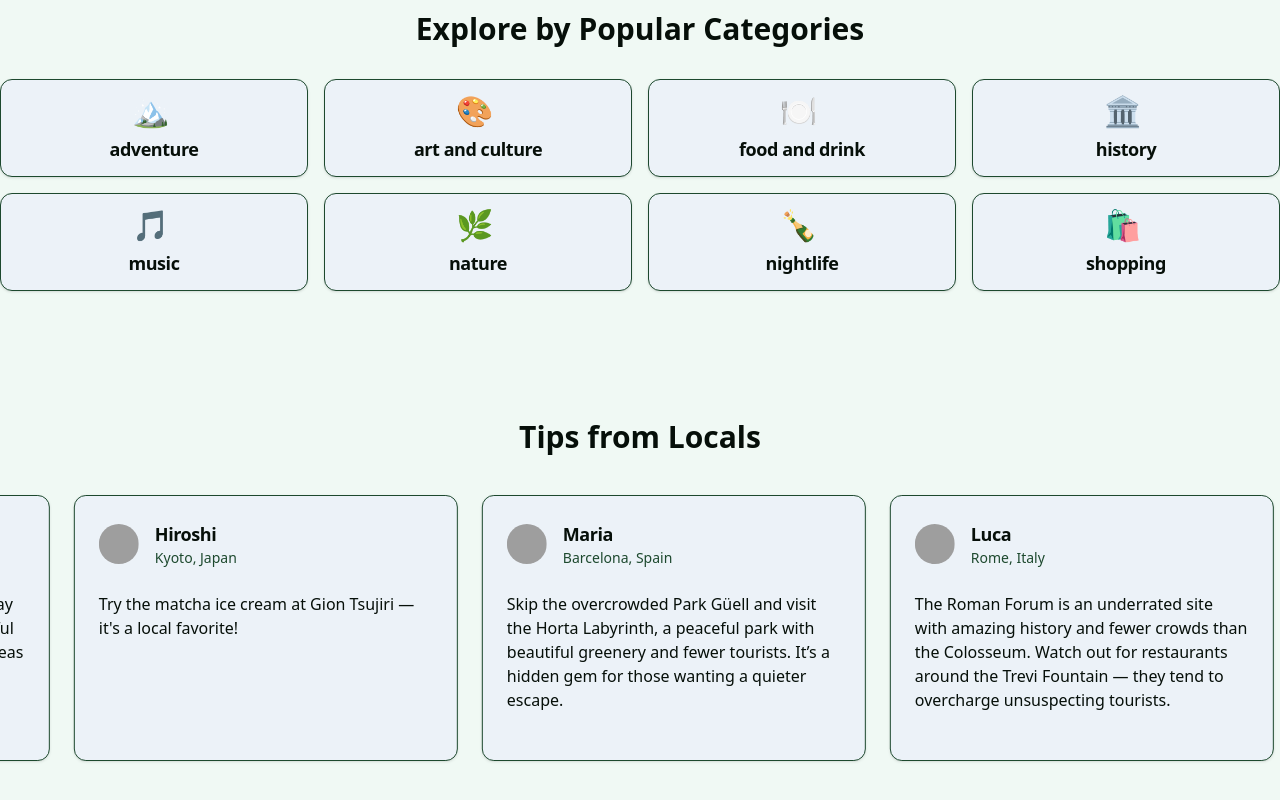
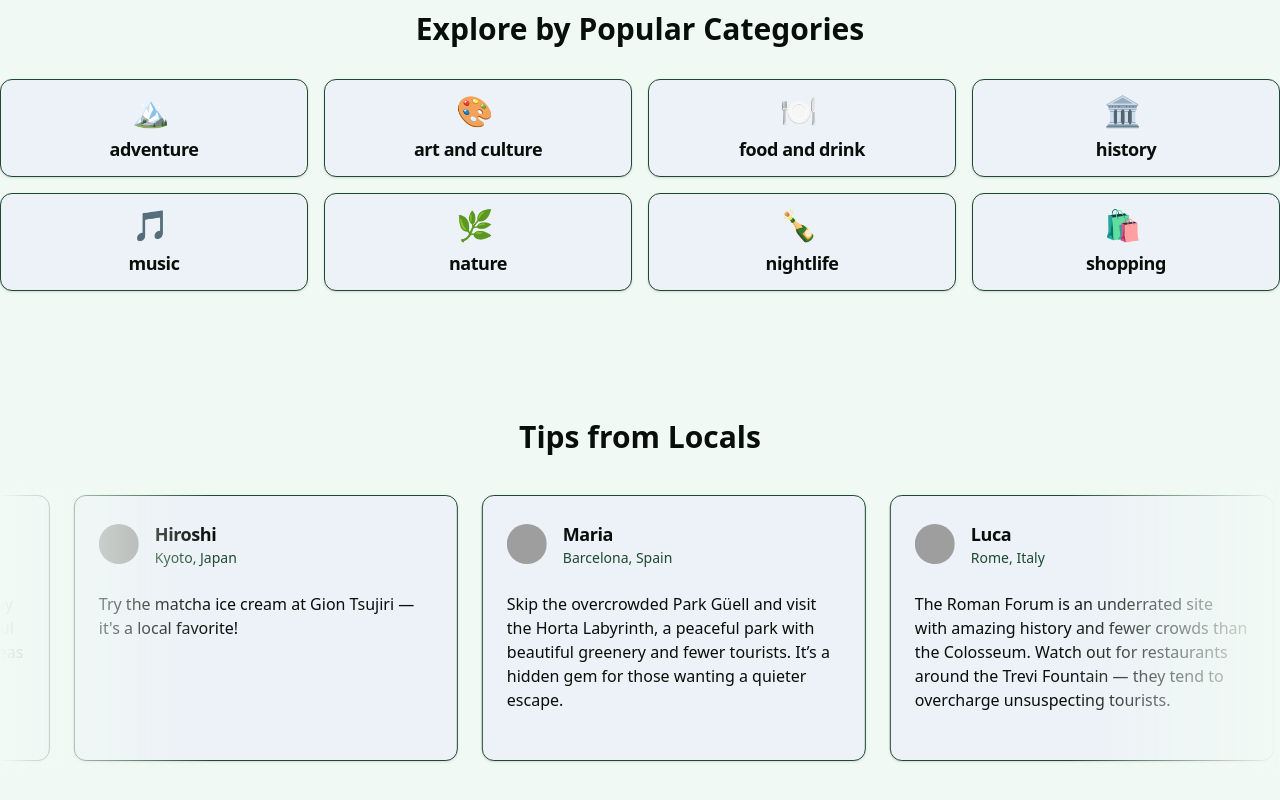
Before and after one commit to MatthewHilliard/wayfinder-frontend, a Next.js app: page / in a window 1280 px wide. Shown: the part 498-1298 px from the top of the page. Built offline with nearby package versions, Linux system fonts and the light colour scheme; grey boxes are pictures that could not be loaded.

Commit message:
Added more documentation

```diff
--- a/app/destinations/browse/page.tsx
+++ b/app/destinations/browse/page.tsx
@@ -1,3 +1,3 @@
 export default function BrowseDestinationsPage() {
-    return <div>Browse  destinations</div>
+    return <div>Browse destinations</div>
 }
--- a/app/page.tsx
+++ b/app/page.tsx
@@ -4,10 +4,13 @@ import TipsFromLocalsArea from "@/components/pages/home/TipsFromLocalsArea";
 
 export default function Home() {
   return (
-    <main className="flex-grow">
-      <HomePageSearchArea />
-      <ExploreByCategoryArea />
-      <TipsFromLocalsArea />
-    </main>
+    <>
+      {/* Home Page with All the Components */}
+      <main className="flex-grow">
+        <HomePageSearchArea />
+        <ExploreByCategoryArea />
+        <TipsFromLocalsArea />
+      </main>
+    </>
   );
 }
--- a/components/pages/experiences/browse/ExperienceSearch.tsx
+++ b/components/pages/experiences/browse/ExperienceSearch.tsx
@@ -2,10 +2,13 @@ import { Input } from "@/components/ui/input";
 
 export default function ExperienceSearch() {
   return (
-    <Input
-      type="text"
-      placeholder="What do you want to do?"
-      className="mb-4 h-10 text-card-foreground placeholder:text-muted"
-    />
+    <>
+      {/* Input component with placeholder text */}
+      <Input
+        type="text"
+        placeholder="What do you want to do?"
+        className="mb-4 h-10 text-card-foreground placeholder:text-muted"
+      />
+    </>
   );
 }
--- a/components/pages/experiences/browse/TagFilter.tsx
+++ b/components/pages/experiences/browse/TagFilter.tsx
@@ -11,7 +11,10 @@ interface TagFilterProps {
 export default function TagFilter({ tags, selectedTags, onToggleTag }: TagFilterProps) {
   return (
     <div className="mb-4">
+      {/* Label for the filter */}
       <Label className="text-sm font-medium mb-2 block">Filter by Tags</Label>
+
+      {/* List of tags, with each tag mapped to a badge */}
       <div className="flex flex-wrap gap-2">
         {tags.map((tag) => (
           <Badge
--- a/components/pages/home/ExploreByCategoryArea.tsx
+++ b/components/pages/home/ExploreByCategoryArea.tsx
@@ -1,5 +1,6 @@
 import { Card, CardHeader, CardTitle } from "@/components/ui/card";
 
+// Declare the popular categories
 const categories = [
   { name: "adventure", icon: "🏔️" },
   { name: "art and culture", icon: "🎨" },
@@ -14,10 +15,13 @@ const categories = [
 export default function ExploreByCategoryArea() {
   return (
     <section className="py-16 bg-background">
+      {/* Popular Categories Container */}
       <div className="container mx-auto">
+        {/* Popular Categories Title */}
         <h2 className="mb-8 text-3xl font-bold text-center text-primary-foreground">
           Explore by Popular Categories
         </h2>
+        {/* Map through the categories and display them in Cards */}
         <div className="grid gap-4 sm:grid-cols-2 md:grid-cols-3 lg:grid-cols-4">
           {categories.map((category, index) => (
             <Card
--- a/components/pages/home/TipsFromLocalsArea.tsx
+++ b/components/pages/home/TipsFromLocalsArea.tsx
@@ -87,25 +87,33 @@ const tips = [
 // Create the TipsFromLocalsArea component to display the tips
 export default function TipsFromLocalsArea() {
   return (
-    <section className="py-16">
-      <div className="container mx-auto">
+    <section className="py-16 relative">
+      <div className="container mx-auto relative">
+        {/* Section Title */}
         <h2 className="mb-8 text-3xl font-bold text-center">
           Tips from Locals
         </h2>
 
+        {/* Marquee Container */}
+        <div className="relative overflow-hidden">
           <Marquee className="[--duration:80s]">
             <div className="flex gap-6">
+              {/* Map each tip to a Card component displayed in the marquee */}
               {tips.map((tip, index) => (
                 <Card key={index} className="flex-shrink-0 w-96">
                   <CardHeader>
                     <div className="flex items-center space-x-4">
                       <Avatar>
                         <AvatarImage src={tip.avatar} alt={tip.name} />
-                      <AvatarFallback className="bg-accent">{tip.name[0]}</AvatarFallback>
+                        <AvatarFallback className="bg-accent">
+                          {tip.name[0]}
+                        </AvatarFallback>
                       </Avatar>
                       <div>
                         <CardTitle className="text-lg">{tip.name}</CardTitle>
-                      <CardDescription className="text-muted">{tip.location}</CardDescription>
+                        <CardDescription className="text-muted">
+                          {tip.location}
+                        </CardDescription>
                       </div>
                     </div>
                   </CardHeader>
@@ -116,6 +124,13 @@ export default function TipsFromLocalsArea() {
               ))}
             </div>
           </Marquee>
+
+          {/* Left Gradient */}
+          <div className="pointer-events-none absolute inset-y-0 left-0 w-1/6 bg-gradient-to-r from-background via-background/50 to-transparent dark:from-background dark:via-background/50"></div>
+
+          {/* Right Gradient */}
+          <div className="pointer-events-none absolute inset-y-0 right-0 w-1/6 bg-gradient-to-l from-background via-background/50 to-transparent dark:from-background dark:via-background/50"></div>
+        </div>
       </div>
     </section>
   );
```
Also changed, not shown: app/experiences/browse/page.tsx (+9 -3 lines), components/pages/experiences/browse/ExperienceCard.tsx (+14 -4 lines), components/pages/home/HomePageSearchArea.tsx (+4 -3 lines), components/universal/LocationSearch.tsx (+7 -2 lines), components/universal/Navbar.tsx (+19 -2 lines). Lines whose indentation alone changed are shown as unchanged.
